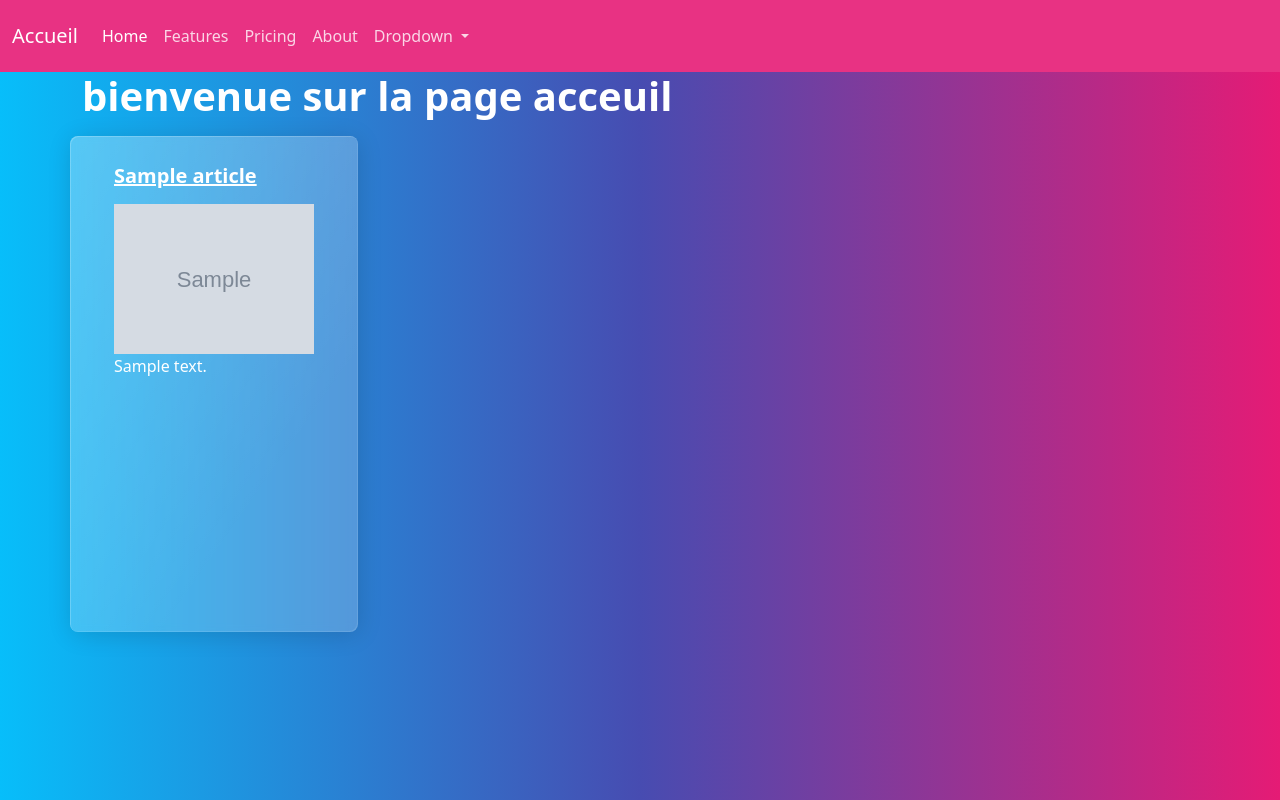
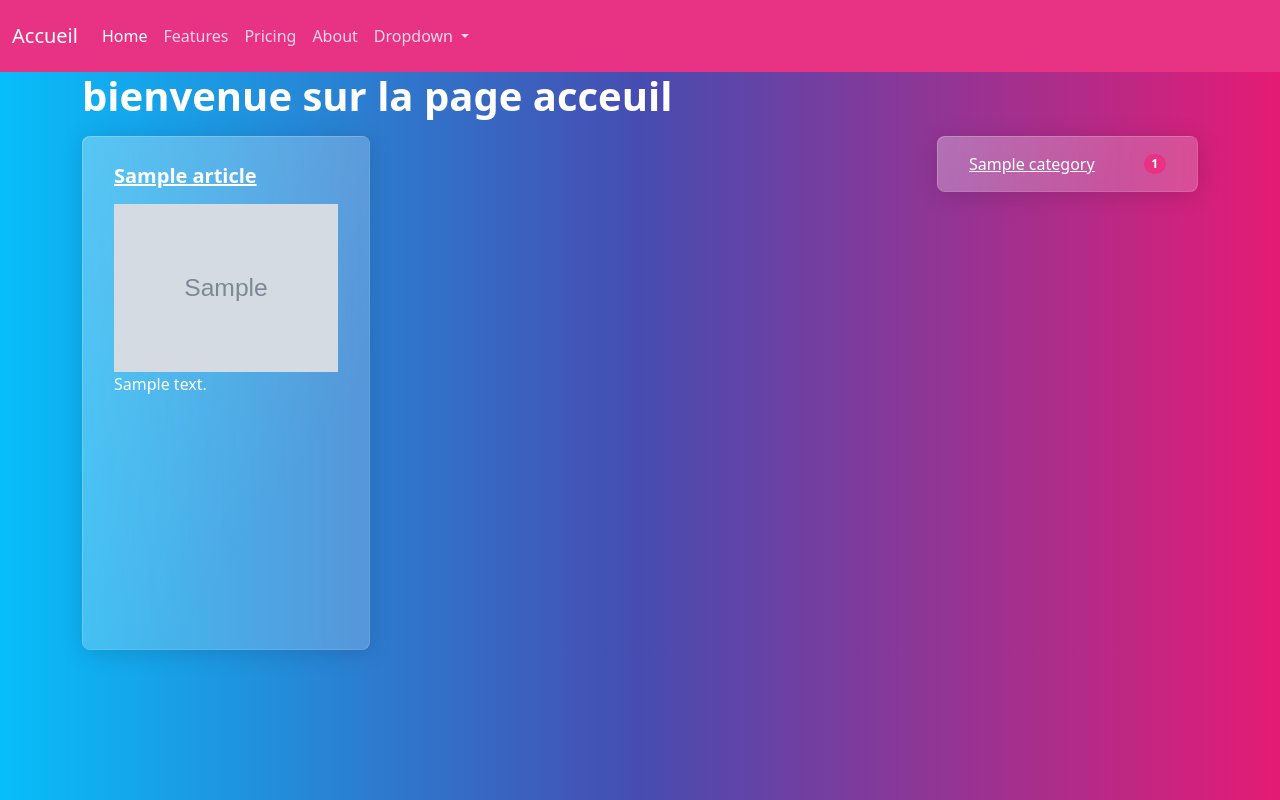
Before and after one commit to Quentin3819/MonApi_Symfony, a Symfony app: template templates/home/index.html.twig in a window 1280 px wide. Run offline with Twig, Linux system fonts and the light colour scheme; the template is opened without the code that fills it: most values are stand-ins (such as "Sample title", 1, 10 or a date in 2020); grey boxes marked "Sample" are stand-in pictures; some libraries are stand-ins or nearby versions.

Commit message:
Add view categories

```diff
--- a/templates/home/index.html.twig
+++ b/templates/home/index.html.twig
@@ -10,8 +10,9 @@
         bienvenue sur la page acceuil
     </h1>
     <div class="row">
+        <div class="col-sm col-9">
             {% for article in articles %}
-            <div class="card col-md-4" style="width: 18rem;">
+                <div class="card col-4" style="width: 18rem;">
                     <div class="card-body">
                         <a href="/view/{{ article.id }}">
                             <h5 class="card-title">
@@ -22,7 +23,7 @@
                         {% if article.Image starts with 'http' %}
                             <img style="max-width: 100%" src="{{ article.Image }}" alt="{{ article.title }}"/>
                         {% else %}
-                        <img style="max-width: 100%" src="assets/upload/img/{{ article.Image }}"
+                            <img style="max-width: 100%" src="/assets/upload/img/{{ article.Image }}"
                                  alt="{{ article.title }}"/>
                         {% endif %}
                         <div class="card-text" style="max-height: 250px;
@@ -34,4 +35,19 @@
                 </div>
             {% endfor %}
         </div>
+        {% if categories is defined %}
+        <div class="col-3">
+            <ul class="list-group">
+                {% for category in categories %}
+                    <li class="list-group-item d-flex justify-content-between align-items-center">
+                        <a href="/showByCategory/{{ category.id }}">
+                            {{ category.title }}
+                        </a>
+                        <span class="badge bg-primary rounded-pill">{{ category.articles | length }}</span>
+                    </li>
+                {% endfor %}
+            </ul>
+        </div>
+        {% endif %}
+    </div>
 {% endblock %}
```
Also changed, not shown: src/Controller/HomeController.php (+33 -11 lines). Lines whose indentation alone changed are shown as unchanged.
